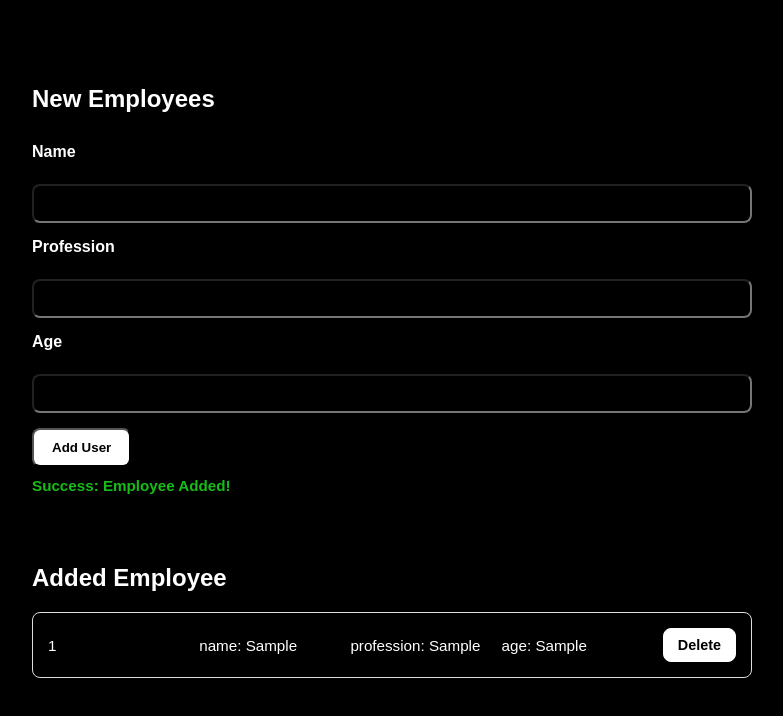
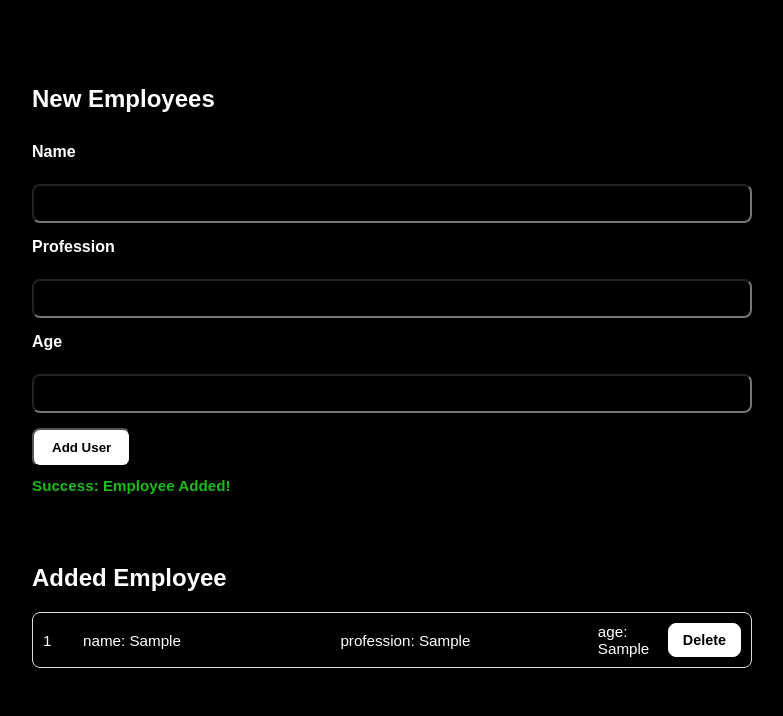
Before and after one commit to den864/side-quests, a plain HTML site: page profession-management-system/index.html in a window 1280 px wide. Both pictures are taken after typing "Sample", "Sample", "Sample" into the empty fields and a click on the button "Add User". Shown: the whole page, without its empty margins (248-1031 px from the left). Drawn offline with Linux system fonts and the light colour scheme.

Commit message:
improved styling

```diff
--- a/profession-management-system/index.html
+++ b/profession-management-system/index.html
@@ -39,7 +39,7 @@
         <div class="data">
             <h1>Added Employee</h1>
 
-            <div class="employee-data"></div>
+            <div class="employee-data">
 
                 <!-- <div class="employee-details">
                     <p class="did">1</p>
@@ -50,6 +50,9 @@
 
             </div>
 
+
+        </div>
+
     </div>
 
     <script src="script.js"></script>
--- a/profession-management-system/script.js
+++ b/profession-management-system/script.js
@@ -1,6 +1,6 @@
 const userArr=[];
+const cls=['display_id','display_name','display_prof','display_age'];
 let id=1;
-
 
 const form=document.querySelector("form");
 
@@ -54,13 +54,13 @@ function renderData(){
         div.classList.add("employee-details");
 
         let html="";
-
+        let i=1;
         for(let key in user){
 
             if(key==='id'){
-                html+=`<div>${user[key]}</div>`;
+                html+=`<div class='${cls[0]}'>${user[key]}</div>`;
             }else{
-                html+=`<div>${key}: ${user[key]}</div>`;
+                html+=`<div class='${cls[i++]}'>${key}: ${user[key]}</div>`;
             }
         }
         div.innerHTML=html;
--- a/profession-management-system/style.css
+++ b/profession-management-system/style.css
@@ -86,17 +86,28 @@ form h1{
 
 .employee-details{
   display: flex;
-  justify-content: space-between;
   align-items: center;
   border: 1px solid #ddd;
   color: #fff;
   border-radius: 8px;
-  padding: 15px;
+  padding: 10px;
+}
+
+.display_id{
+flex: 0 0 40px;
+}
+
+.display_age{
+ flex: 0 0 60px;
+}
+
+.display_name,
+.display_prof{
+  flex: 2;
 }
 
 
 .employee-details div{
-  flex: 1;
   font-size: 0.95rem;
 }
 
@@ -105,4 +116,5 @@ form h1{
   padding: 8px 14px;
   margin-left: 10px;
   border: 1px solid white;
+  flex: 0 0 auto;
 }
```
Lines whose indentation alone changed are shown as unchanged.
